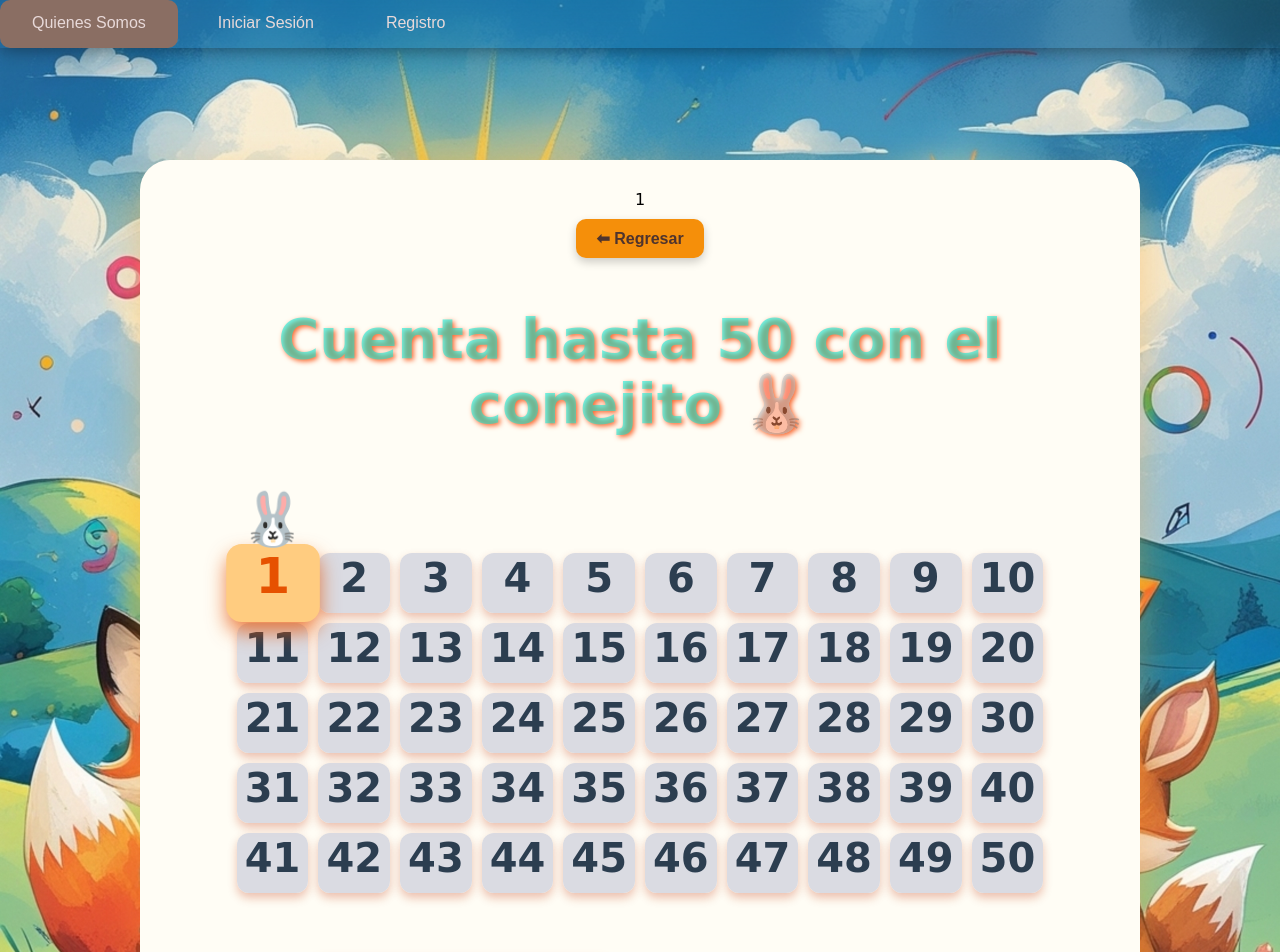
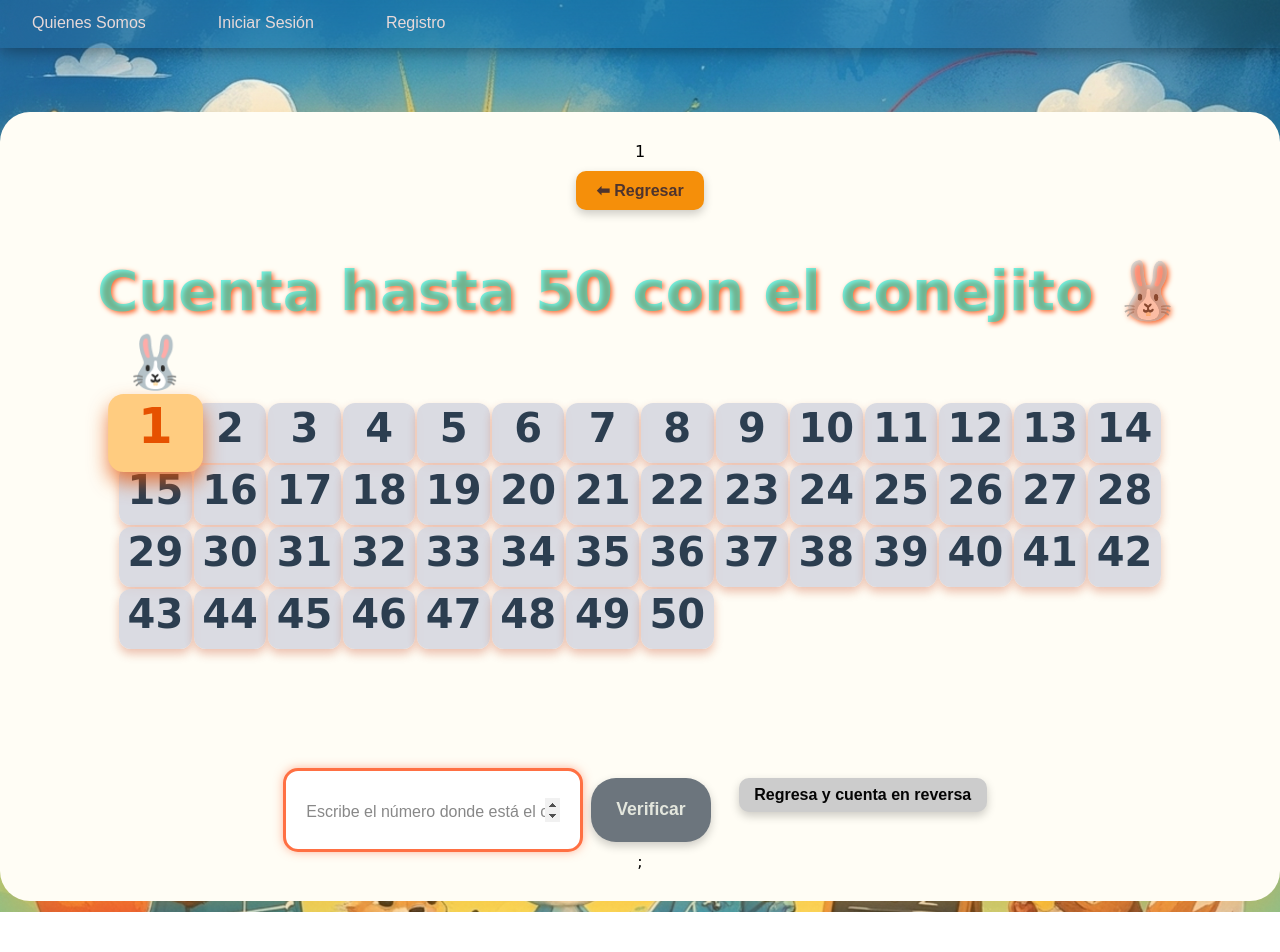
Before and after one commit to gamificacionuniminuto/proyectofinalfronts, a React (Create React App) app: page /contar50 in a window 1280 px wide. Shown: the top 952 px of the page. After the commit the page ends 912 px from the top, so only its background shows below. Built offline with nearby package versions, Linux system fonts and the light colour scheme.

Commit message:
css iconos

```diff
--- a/src/paginas/clases/clases.css
+++ b/src/paginas/clases/clases.css
@@ -30,7 +30,7 @@
   height: 70px;
   opacity: 1;
   z-index: 1;
-  top: 90px;
+  top: 160px;
 }
 
 .nube {
@@ -38,6 +38,7 @@
   background-image: url('./nube.png');
   background-size: contain;
   background-repeat: no-repeat;
+  margin: 50px;
   width: 120px;
   height: 70px;
   opacity: 0.7;
@@ -53,7 +54,7 @@
   100% { transform: translateX(120vw); }
 }
 
-.nube1 { top: 40px; animation-duration: 60s; }
+.nube1 { top: 60px; animation-duration: 60s; }
 .nube2 { top: 100px; left: -150px; width: 90px; height: 60px; animation-duration: 45s; }
 .nube3 { top: 160px; left: -300px; width: 130px; height: 75px; animation-duration: 80s; }
 .nube4 { top: 220px; left: -100px; animation-duration: 55s; }
--- a/src/paginas/juegos/Contar/Contar20.css
+++ b/src/paginas/juegos/Contar/Contar20.css
@@ -12,7 +12,7 @@
 
 .animals {
   margin: 40px 0;
-  font-size: 2rem;
+  font-size: 3rem;
 }
 
 .animal {
@@ -26,7 +26,7 @@ input {
   border-radius: 8px;
   border: 2px solid #2a9d8f;
   margin-right: -10px;
-  width: 35px;
+  width: 79px;
 }
 
 .button {
@@ -75,7 +75,7 @@ input {
   }
 
   .animals {
-    font-size: 3rem;
+    font-size: 4rem;
     display: flex;
 
 
@@ -83,10 +83,10 @@ input {
 
   input,
   .button {
-    width: 20%;
-    margin: 10px 0;
+    width: 30%;
+    margin: 30px 0;
     font-size: 1rem;
-    padding: 15px;
+    padding: 10px;
   }
 
   .nav-buttons {
--- a/src/paginas/juegos/Contar/Contar50.css
+++ b/src/paginas/juegos/Contar/Contar50.css
@@ -5,8 +5,8 @@
 
 /* Contenedor principal centrado */
 .contenedor-principal {
-  max-width: 1000px;
-  margin: 10rem auto;
+  max-width: 82rem;
+  margin: 7rem auto;
   padding: 30px 20px;
   background: #fffdf5;
   border-radius: 30px;
@@ -19,7 +19,7 @@
 .titulo-juego {
   font-size: 3.5rem;
   color: #00efdb8c;
-  margin-bottom: 40px;
+  margin-bottom: -20px;
   text-shadow: 2px 2px 5px #fa6b33;
 }
 
@@ -28,8 +28,8 @@
 .contenedor-camino {
   display: grid;
   grid-template-columns: repeat(auto-fit, minmax(70px, 5fr));
-  gap: 10px;
-  margin-bottom:-10px;
+  gap: 2px;
+  margin-bottom:20px;
   user-select: none;
   padding: 8%;
   max-height: 100vh; /* ajusta según tu diseño */
@@ -92,11 +92,11 @@
 
 /* Input */
 .campo-respuesta {
-  padding: 12px 20px;
+  padding: 12px 10px;
   font-size: 10px;
   border: 3px solid #ffab91;
   border-radius: 20px;
-  width: 260px;
+  width: 50px;
   outline: none;
   transition: border-color 0.3s ease;
 }
--- a/src/paginas/profile/profile.css
+++ b/src/paginas/profile/profile.css
@@ -41,7 +41,16 @@
   gap: 3rem;
   z-index:1; /* ¡Importante! (1200px es inválido, debe ser número sin unidad) */
 }
+.iconc {
 
+  font-size: 60px;
+
+}
+.iconm {
+
+  font-size: 60px;
+
+}
 
 
 .tabs {
@@ -49,7 +58,7 @@
   top: 0; /* Ajusta según la altura de tu encabezado */
   left: 0;
   right: 0;
-  margin-top: 10rem;
+  margin-top: 11rem;
   display: flex;
   justify-content: center;
   gap: 0.5rem;
--- a/src/paginas/profile/profile.js
+++ b/src/paginas/profile/profile.js
@@ -280,7 +280,7 @@ const Profile = () => {
             <h2 className="section-title">🚀 Acciones Rápidas</h2>
             <div className="actions-grid">
               <button className="action-btn" onClick={() => navigate('/clases')}>
-                <i className="icon">📚</i>
+                <i className="iconc">📚</i>
                 <span>Clases</span>
               </button>
 
@@ -298,7 +298,7 @@ const Profile = () => {
               </button>
 
               <button className="action-btn" onClick={() => navigate('/materiales')}>
-                <i className="icon">📁</i>
+                <i className="iconm">📁</i>
                 <span>Material</span>
               </button>
             </div>
```
